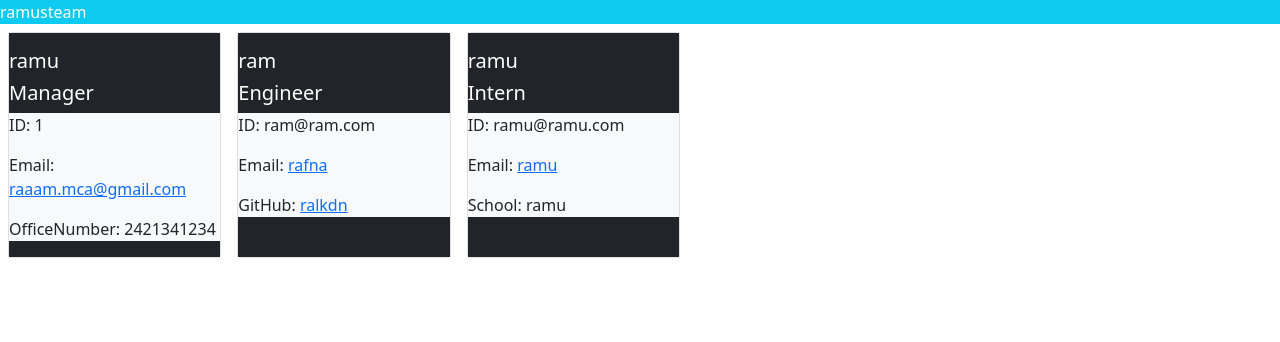
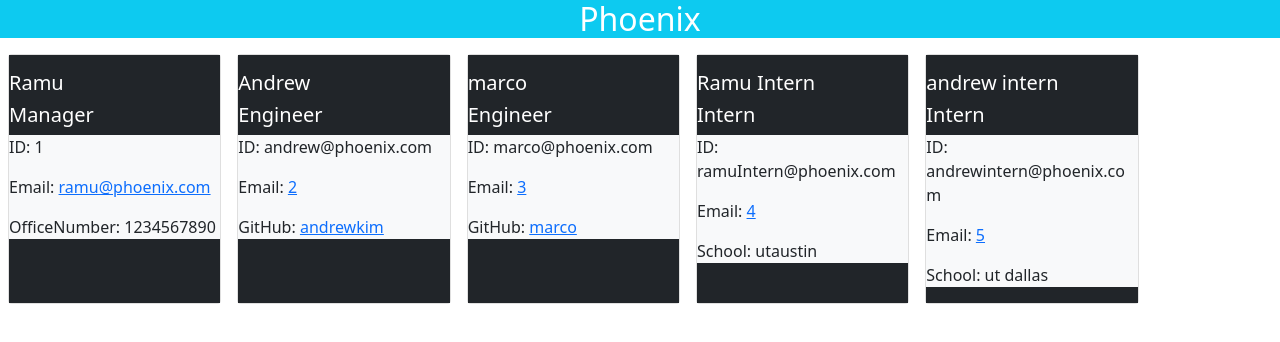
Before and after one commit to RamuMakkena/teamprofile, a website: page teampageGenerated.html in a window 1280 px wide. Drawn offline with nearby package versions, Linux system fonts and the light colour scheme.

Commit message:
changing the items

```diff
--- a/app.js
+++ b/app.js
@@ -138,8 +138,8 @@ addEngineer = async () => {
     let engineer;
     await inquirer.prompt([nameQuestion, employeeIdQuestion, emailQuestion, gitHubIdQuestion])
                 .then( (answers) => {
-                    const {name,emailAddress,employeeId, gitHub  } = answers;
-                    engineer =  new Engineer(name,emailAddress,employeeId, gitHub);
+                    const {name,employeeId, emailAddress, gitHub  } = answers;
+                    engineer =  new Engineer(name,employeeId,emailAddress, gitHub);
                 });
     return engineer;
 }
@@ -150,7 +150,7 @@ addIntern = async () => {
     await inquirer.prompt([nameQuestion, employeeIdQuestion, emailQuestion, schoolNameQuestion])
     .then( (answers) => {
         const {name,emailAddress,employeeId, school  } = answers;
-        intern = new Intern(name,emailAddress,employeeId, school);
+        intern = new Intern(name,employeeId, emailAddress,school);
     });
     return intern;
 }
--- a/teampageGenerated.html
+++ b/teampageGenerated.html
@@ -5,40 +5,60 @@
     <meta http-equiv="X-UA-Compatible" content="IE=edge">
     <meta name="viewport" content="width=device-width, initial-scale=1.0">
     <link rel="stylesheet" href="https://cdn.jsdelivr.net/npm/bootstrap@5.1.3/dist/css/bootstrap.min.css" integrity="sha384-1BmE4kWBq78iYhFldvKuhfTAU6auU8tT94WrHftjDbrCEXSU1oBoqyl2QvZ6jIW3" crossorigin="anonymous"/>
-    <title class="title">ramusteam</title>
+    <title class="title">Phoenix</title>
 </head>
 <body>
-    <section id="teamNameHeader" class="bg-info h-5 align-content-center text-white ">ramusteam</section>
+    <section id="teamNameHeader" class="bg-info h2 text-center text-white ">Phoenix</section>
     <section id="teamDetails" class="d-flex align-content-center flex-wrap"> <div class="card col-md-2 text-dark m-2 px-0" id="engineer">
         <div class="card-body bg-dark text-white col-sm-12 col-md-12 mx-0 px-0">
-                <h5 class="card-title" id="name">ramu</h5>
+                <h5 class="card-title" id="name">Ramu</h5>
                 <h5 class="card-title" id="role">Manager</h5>
                 <div class="bg-light text-dark">
                 <p class="card-text" id="ID">ID: 1</p>
-                <p class="card-text" id="Email">Email: <a href="raaam.mca@gmail.com" alt="mailto"> raaam.mca@gmail.com </a></p>
-                <p class="card-text" id="OfficeNumber">OfficeNumber: 2421341234</p>
+                <p class="card-text" id="Email">Email: <a href="ramu@phoenix.com" alt="mailto"> ramu@phoenix.com </a></p>
+                <p class="card-text" id="OfficeNumber">OfficeNumber: 1234567890</p>
                 </div>
         </div>
         </div>
          <div class="card col-md-2 text-dark m-2 px-0" id="engineer">
         <div class="card-body bg-dark text-white col-sm-12 col-md-12 mx-0 px-0">
-                <h5 class="card-title" id="name">ram</h5>
+                <h5 class="card-title" id="name">Andrew</h5>
                 <h5 class="card-title" id="role">Engineer</h5>
                 <div class="bg-light text-dark">
-                <p class="card-text" id="ID">ID: ram@ram.com</p>
-                <p class="card-text" id="Email">Email: <a href="rafna" alt="mailto"> rafna</a></p>
-                <p class="card-text" id="GitHubID">GitHub: <a href="https://github.com/ralkdn" alt="github account"> ralkdn </a></p>
+                <p class="card-text" id="ID">ID: andrew@phoenix.com</p>
+                <p class="card-text" id="Email">Email: <a href="2" alt="mailto"> 2</a></p>
+                <p class="card-text" id="GitHubID">GitHub: <a href="https://github.com/andrewkim" alt="github account"> andrewkim </a></p>
+                </div>
+        </div>
+        </div> <div class="card col-md-2 text-dark m-2 px-0" id="engineer">
+        <div class="card-body bg-dark text-white col-sm-12 col-md-12 mx-0 px-0">
+                <h5 class="card-title" id="name">marco</h5>
+                <h5 class="card-title" id="role">Engineer</h5>
+                <div class="bg-light text-dark">
+                <p class="card-text" id="ID">ID: marco@phoenix.com</p>
+                <p class="card-text" id="Email">Email: <a href="3" alt="mailto"> 3</a></p>
+                <p class="card-text" id="GitHubID">GitHub: <a href="https://github.com/marco" alt="github account"> marco </a></p>
                 </div>
         </div>
         </div>
          <div class="card col-md-2 text-dark m-2 px-0" id="intern">
         <div class="card-body bg-dark text-white col-sm-12 col-md-12 mx-0 px-0">
-                <h5 class="card-title" id="name">ramu</h5>
+                <h5 class="card-title" id="name">Ramu Intern</h5>
                 <h5 class="card-title" id="role">Intern</h5>
                 <div class="bg-light text-dark">
-                <p class="card-text" id="ID">ID: ramu@ramu.com</p>
-                <p class="card-text" id="Email">Email: <a href="ramu" alt="mailto"> ramu</a></p>
-                <p class="card-text" id="school">School: ramu</p>
+                <p class="card-text" id="ID">ID: ramuIntern@phoenix.com</p>
+                <p class="card-text" id="Email">Email: <a href="4" alt="mailto"> 4</a></p>
+                <p class="card-text" id="school">School: utaustin</p>
+                </div>
+        </div>
+        </div> <div class="card col-md-2 text-dark m-2 px-0" id="intern">
+        <div class="card-body bg-dark text-white col-sm-12 col-md-12 mx-0 px-0">
+                <h5 class="card-title" id="name">andrew intern</h5>
+                <h5 class="card-title" id="role">Intern</h5>
+                <div class="bg-light text-dark">
+                <p class="card-text" id="ID">ID: andrewintern@phoenix.com</p>
+                <p class="card-text" id="Email">Email: <a href="5" alt="mailto"> 5</a></p>
+                <p class="card-text" id="school">School: ut dallas</p>
                 </div>
         </div>
         </div>
```
